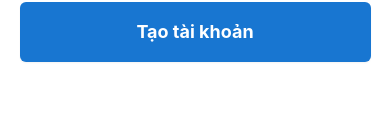
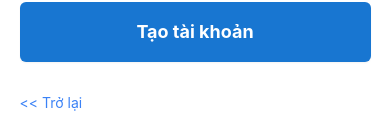
Before and after one commit to vominhthongss/senior-health-diary, a React Native app: screen / in a window 390 px wide. Both pictures are taken after a click on the button "Đăng ký". Shown: the part 710-841 px from the top of the page. Built offline with nearby package versions, Linux system fonts and the light colour scheme; what react-native-calendars would draw is missing.

Commit message:
update options.js, strings.js and SignUpScreen.js

```diff
--- a/src/constants/options.js
+++ b/src/constants/options.js
@@ -13,7 +13,7 @@ export const screenBottomOption = {
 export const screenChildOption = {
   title: false,
   headerLeftLabelVisible: true,
-  headerBackTitle: STRINGS.headerBackTitle,
+  headerBackTitle: STRINGS.backTitle,
   headerBackTitleStyle: { color: COLORS.main },
   headerTintColor: COLORS.main,
 };
--- a/src/constants/strings.js
+++ b/src/constants/strings.js
@@ -1,4 +1,4 @@
-export const headerBackTitle = "Trở lại";
+export const backTitle = "Trở lại";
 export const home = "Trang chủ";
 export const account = "Tài khoản";
 export const schedule = "Lịch & nhật ký bệnh";
--- a/src/screens/SignUp/SignUpScreen.js
+++ b/src/screens/SignUp/SignUpScreen.js
@@ -4,6 +4,7 @@ import { useNavigation } from "@react-navigation/native";
 import { useDispatch, useSelector } from "react-redux";
 import { useEffect } from "react";
 import * as STRINGS from "../../constants/strings";
+import { TouchableOpacity } from "react-native-gesture-handler";
 
 function SignUpScreen() {
   const navigation = useNavigation();
@@ -13,6 +14,10 @@ function SignUpScreen() {
   const handleLogin = (values) => {
     console.log("values :", values);
     dispatch(login({ email: values.email, password: values.password }));
+  };
+
+  const handleBack = () => {
+    navigation.goBack();
   };
 
   const fields = [
@@ -73,6 +78,14 @@ function SignUpScreen() {
             handleData={handleLogin}
             titleSubmitBtn={STRINGS.createAccount}
           />
+          <View className="flex flex-row justify-start py-5 ">
+            <TouchableOpacity onPress={handleBack}>
+              <Text className="text-blue-500">
+                {"<< "}
+                {STRINGS.backTitle}
+              </Text>
+            </TouchableOpacity>
+          </View>
         </View>
       </View>
     </ScrollView>
```
